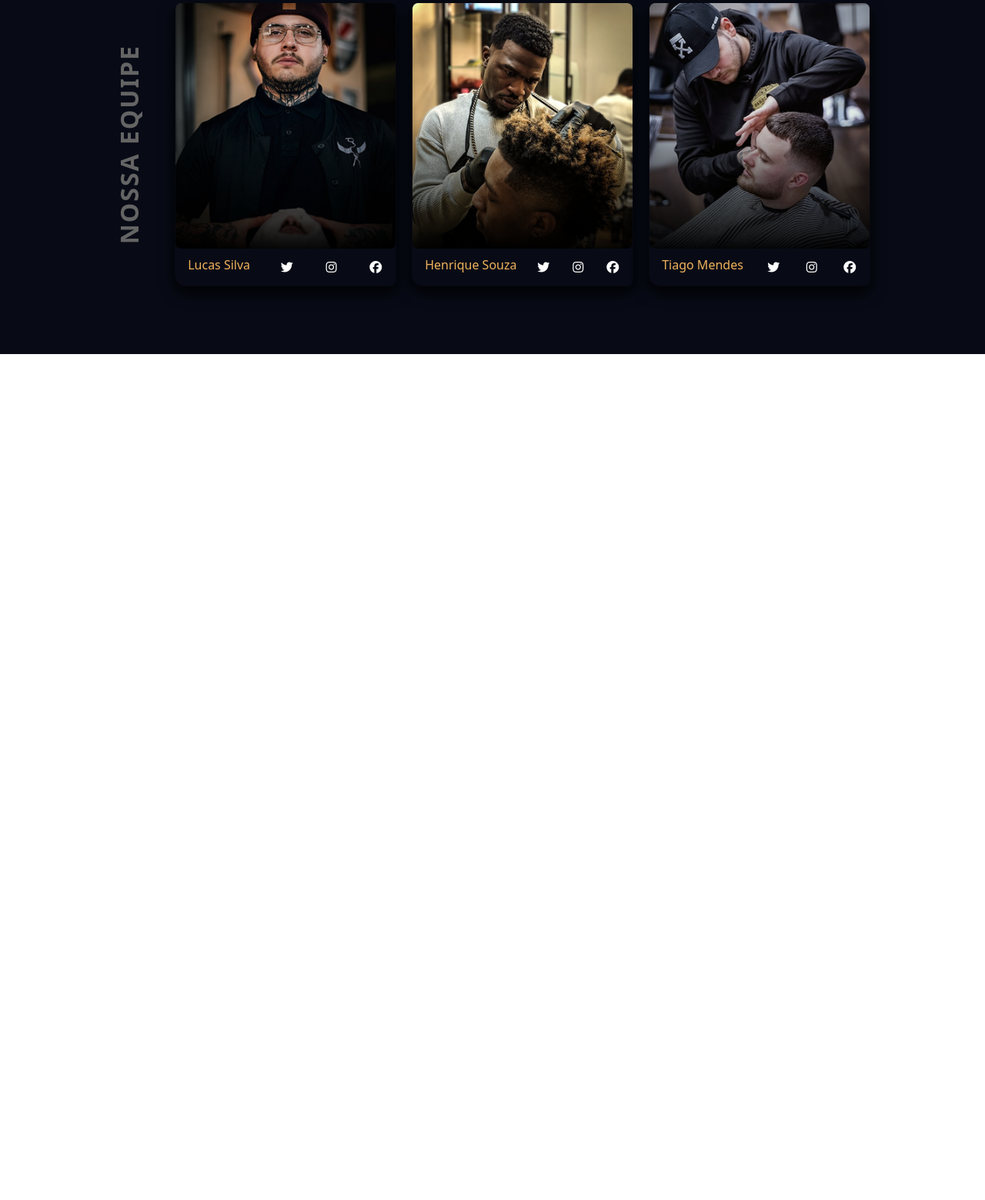
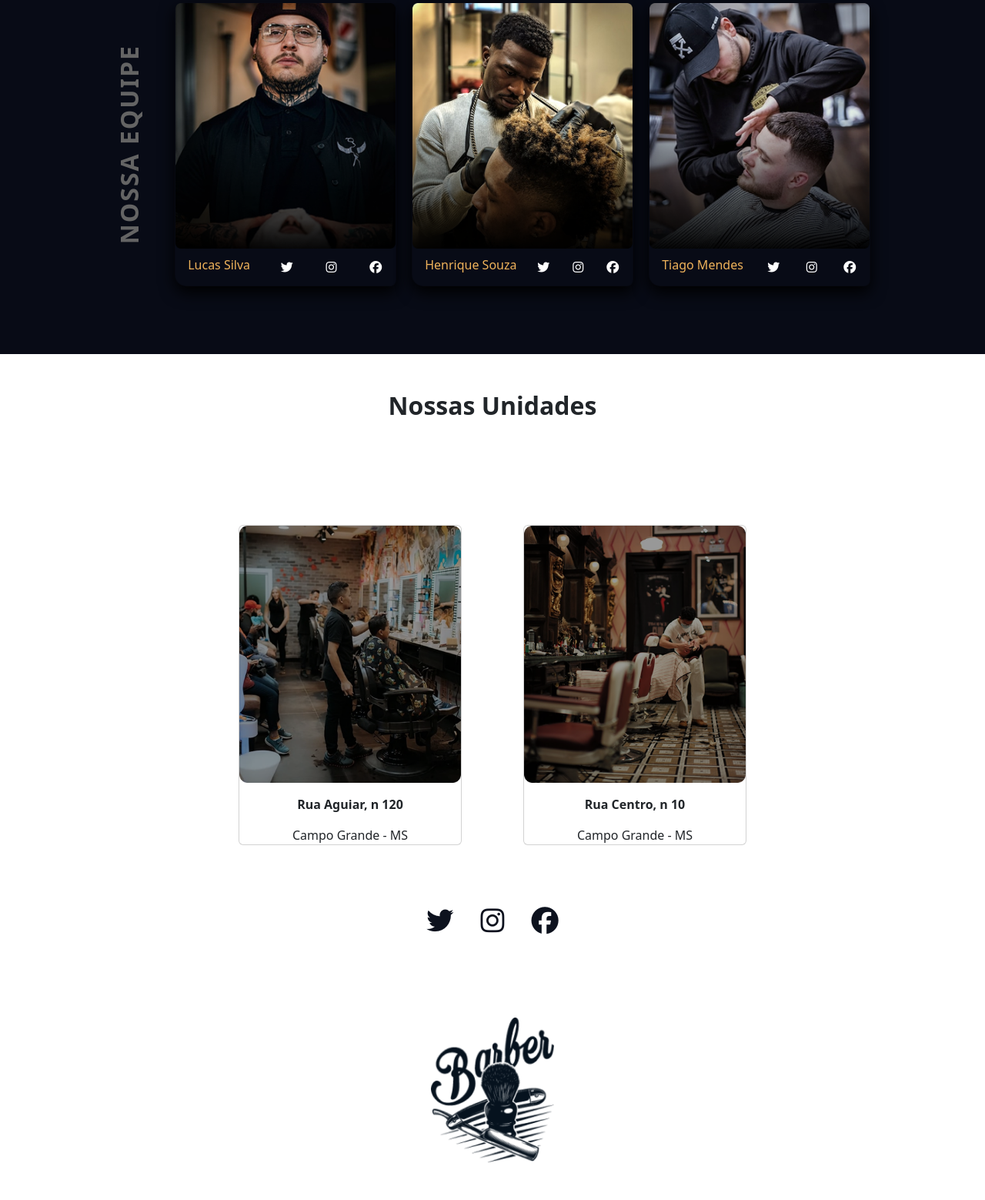
Before and after one commit to Lenickts/projeto-Barbershop, a website: page index.html in a window 1280 px wide. Shown: the part 2155-3714 px from the top of the page at 77% size. Before the commit the page ends 2615 px from the top, so only its background shows below. Drawn offline with Linux system fonts and the light colour scheme.

Commit message:
Create: Footer

```diff
--- a/index.html
+++ b/index.html
@@ -101,5 +101,33 @@
           </div>
         </div>
       </section>
+      <footer class="rodape">
+        <h2 class="fw-bold py-5">Nossas Unidades</h2>
+
+        <!-- CARD -->
+        <div class="rodape__img">
+          <div class="rodape__cartao card">
+            <img src="img/footer/img1.png" class="card-img-top">
+            <div class="rodape__cartao-corpo card-body">
+              <p class="rodape__paragrafo text-center card-text fw-bold">Rua Aguiar, n 120</p>
+              <p class="rodape__paragrafo text-center">Campo Grande - MS</p>
+            </div>
+          </div>
+          <div class="rodape__cartao card">
+            <img src="img/footer/img2.png" class="card-img-top">
+            <div class="rodape__cartao-corpo card-body">
+              <p class="rodape__paragrafo text-center fw-bold card-text">Rua Centro, n 10</p>
+              <p class="rodape__paragrafo text-center card-text">Campo Grande - MS</p>
+            </div>
+          </div>
+        </div>
+
+        <div class="rodape__redes">
+          <a href="#"><i class="fa-brands fa-twitter"></i></a>
+          <a href="#"><i class="fa-brands fa-instagram"></i></a>
+          <a href="#"><i class="fa-brands fa-facebook"></i></a>
+        </div>
+        <img src="img/logo/logo-footer.png" class="rodape__logo pb-5">
+      </footer>
 </body>
 </html>
--- a/sass/_conteudo.scss
+++ b/sass/_conteudo.scss
@@ -135,3 +135,30 @@ header {
         }
     }
 }
+.rodape{
+    display: flex;
+    flex-direction: column;
+    align-items: center;
+    gap: 5rem;
+
+    &__img{
+        display: flex;
+        gap: 5rem;
+    }
+    &__cartao-corpo{
+        border-radius: 8px;
+        height: 5rem;
+    }
+    &__redes i{
+        font-size: 2.2rem;
+        width: 4rem;
+        height: 4rem;
+    }
+    &__logo{
+        width: 10rem;
+
+    }
+    .card-img-top{
+        width: 18rem;
+    }
+}
```
Also changed, not shown: css/estilo.css, img/footer/img1.png (added), img/footer/img2.png (added), 1 other file.
